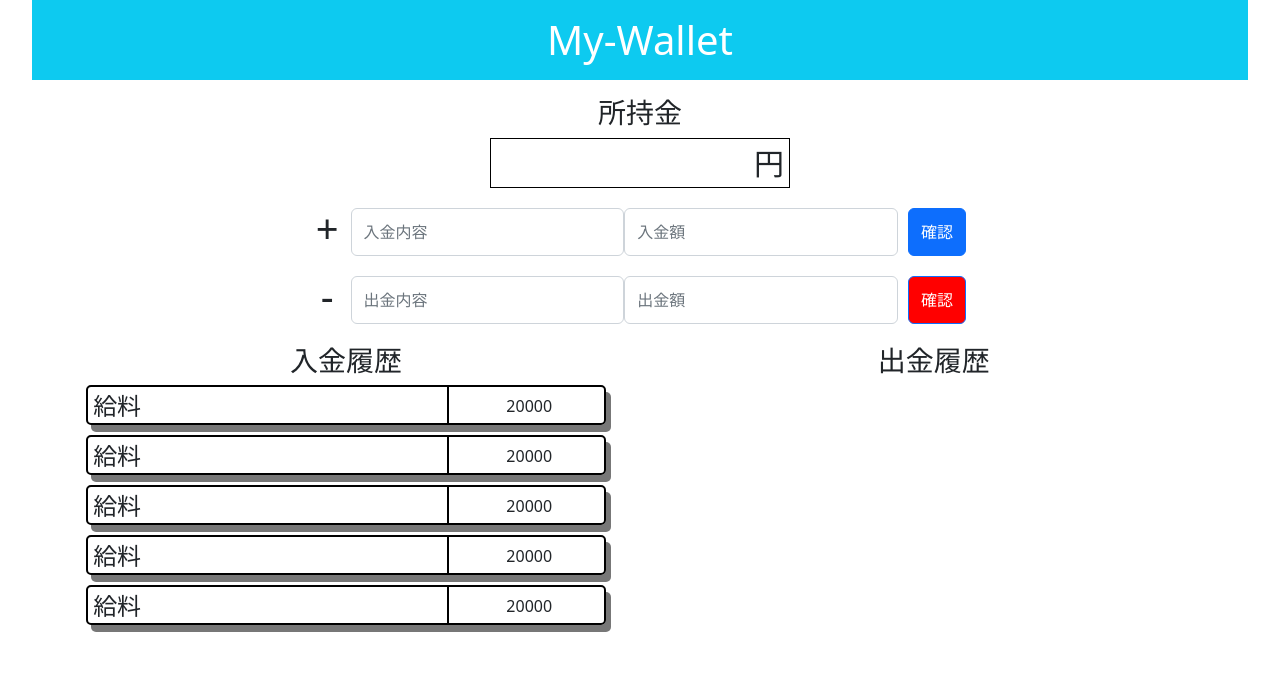
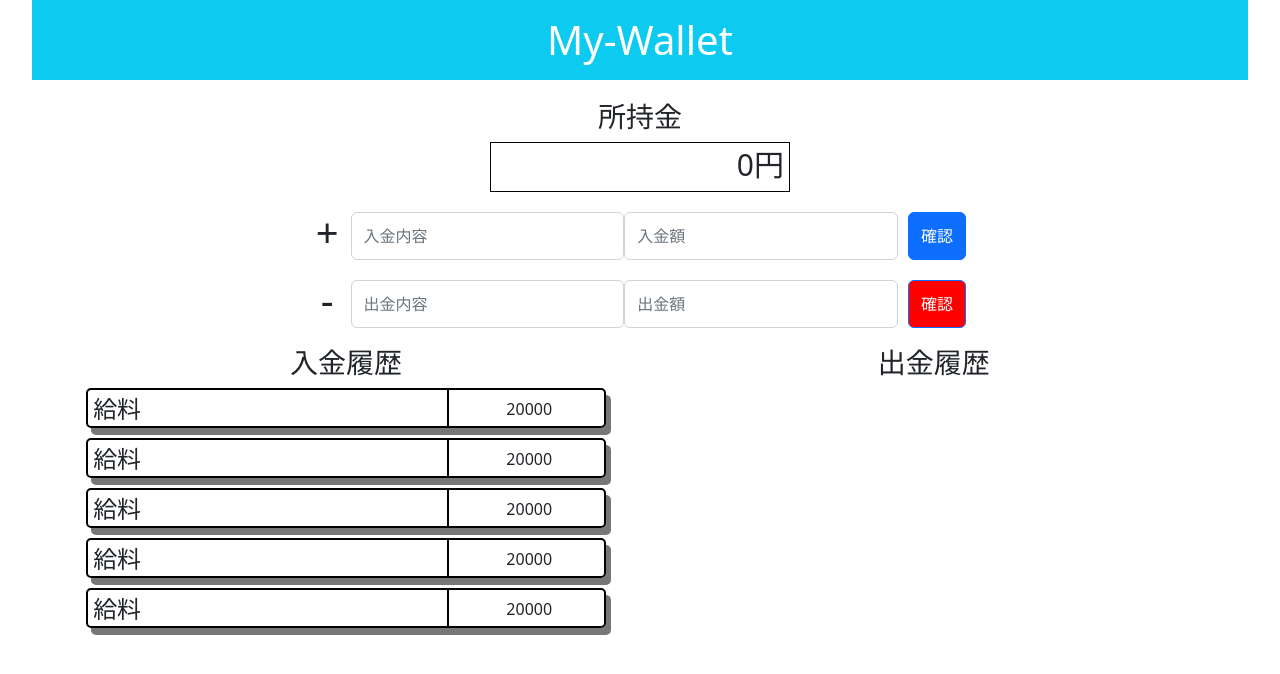
Before and after one commit to prosyosinsya/wallet-app, a Next.js app: page / in a window 1280 px wide. Shown: the top 674 px of the page. Built offline with nearby package versions, Linux system fonts and the light colour scheme.

Commit message:
加算機能追加

```diff
--- a/pages/components/History.module.css
+++ b/pages/components/History.module.css
@@ -1,6 +1,7 @@
 .HistoryContainer {
   display: flex;
   justify-content: space-evenly;
+  margin-top: 130px;
 }
 
 .container {
--- a/pages/components/InputForm.tsx
+++ b/pages/components/InputForm.tsx
@@ -1,7 +1,9 @@
 import React, { useEffect, useRef, useState } from 'react'
 import Button from 'react-bootstrap/Button';
 import Form from 'react-bootstrap/Form';
-import styles from "./InputForm.module.css"
+import styles from "./InputForm.module.css";
+import Wallet from './Wallet';
+
 
 const InputForm = () => {
   const [counter, setCounter] = useState<number>(0);
@@ -9,15 +11,12 @@
 
   const handlePlus = (e: React.FormEvent<HTMLFormElement>) => {
     e.preventDefault();
-    setCounter(counter + plus);
+    setCounter((prev) => prev + plus);
   }
-
-  useEffect(() => {
-    console.log(counter);
-  }, [counter])
 
   return (
     <div className={`${styles.InputContainer}`}>
+      <Wallet counter={counter}/>
       <div className={styles.plus}>
         <Form onSubmit={(e: React.FormEvent<HTMLFormElement>) => handlePlus(e)}>
           <div className={`${styles.FormContainer} ${styles.flex}`}>
--- a/pages/components/Wallet.tsx
+++ b/pages/components/Wallet.tsx
@@ -1,15 +1,15 @@
 import React, { useEffect, useState } from 'react'
 import styles from "./Wallet.module.css"
-import counter from "./InputForm"
+import InputForm from './InputForm'
 
-const Wallet = () => {
+const Wallet = (props: {counter: number}) => {
   return (
     <div>
       <span className='text-center'>
         <h3 className="fs-3">所持金</h3>
         <div className={styles.all}>
           <span className={styles.WalletNumber}>
-            {}円
+            {props.counter}円
           </span>
         </div>
       </span>
--- a/pages/index.tsx
+++ b/pages/index.tsx
@@ -1,8 +1,7 @@
 import Head from 'next/head'
-import Image from 'next/image'
 import styles from '../styles/Home.module.css'
 import 'bootstrap/dist/css/bootstrap.min.css';
-import Wallet from './components/Wallet';
+// import Wallet from './components/Wallet';
 import InputForm from './components/InputForm';
 import History from './components/History';
 
@@ -16,7 +15,6 @@
       </Head>
 
       <h1 className='text-center pt-3 pb-3 mb-3 bg-info text-white'>My-Wallet</h1>
-      <Wallet />
       <InputForm />
       <History />
     </div>
```
